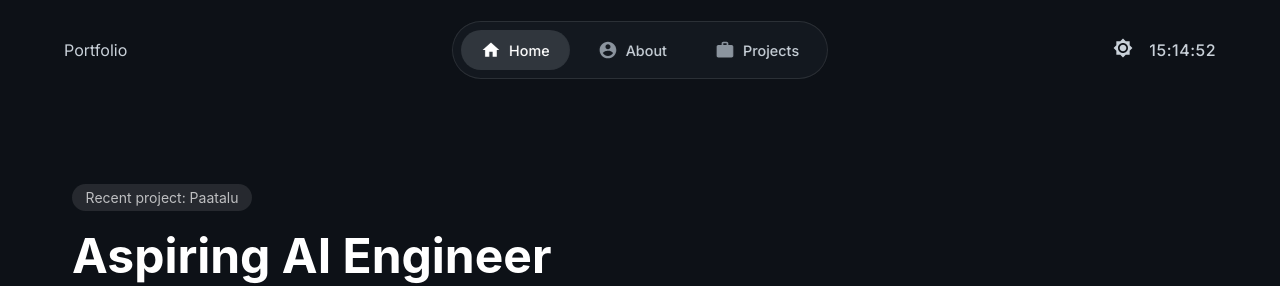
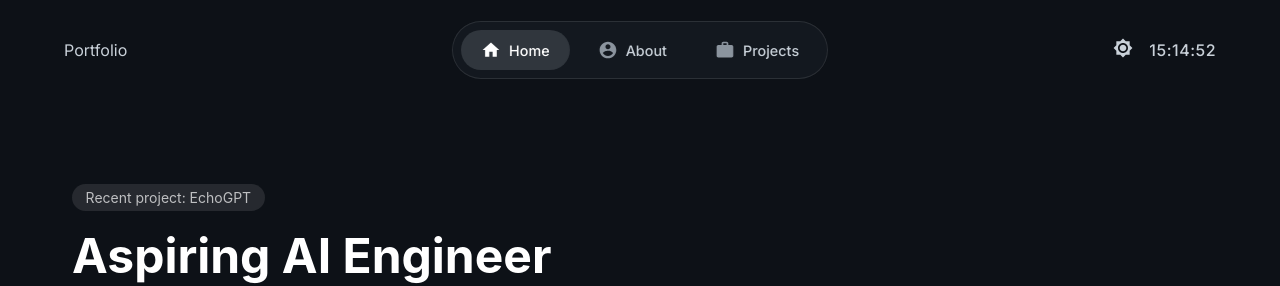
Before and after one commit to Sharath-eng18/my-portfolio, a React (Vite) app: page / in a window 1280 px wide. Shown: the top 286 px of the page. Built offline with nearby package versions, Linux system fonts and the light colour scheme.

Commit message:
Update home.jsx

```diff
--- a/src/components/Home/home.jsx
+++ b/src/components/Home/home.jsx
@@ -8,7 +8,7 @@ const Home = () => {
       {/* Header section */}
       <div className="header-section">
         <div className="header-content">
-          <div className="header-tag">Recent project: Paatalu</div>
+          <div className="header-tag">Recent project: EchoGPT</div>
           <h1 className="header-title">Aspiring AI Engineer<br/>B.Tech Student </h1>
 
           <p className="header-description">
```
